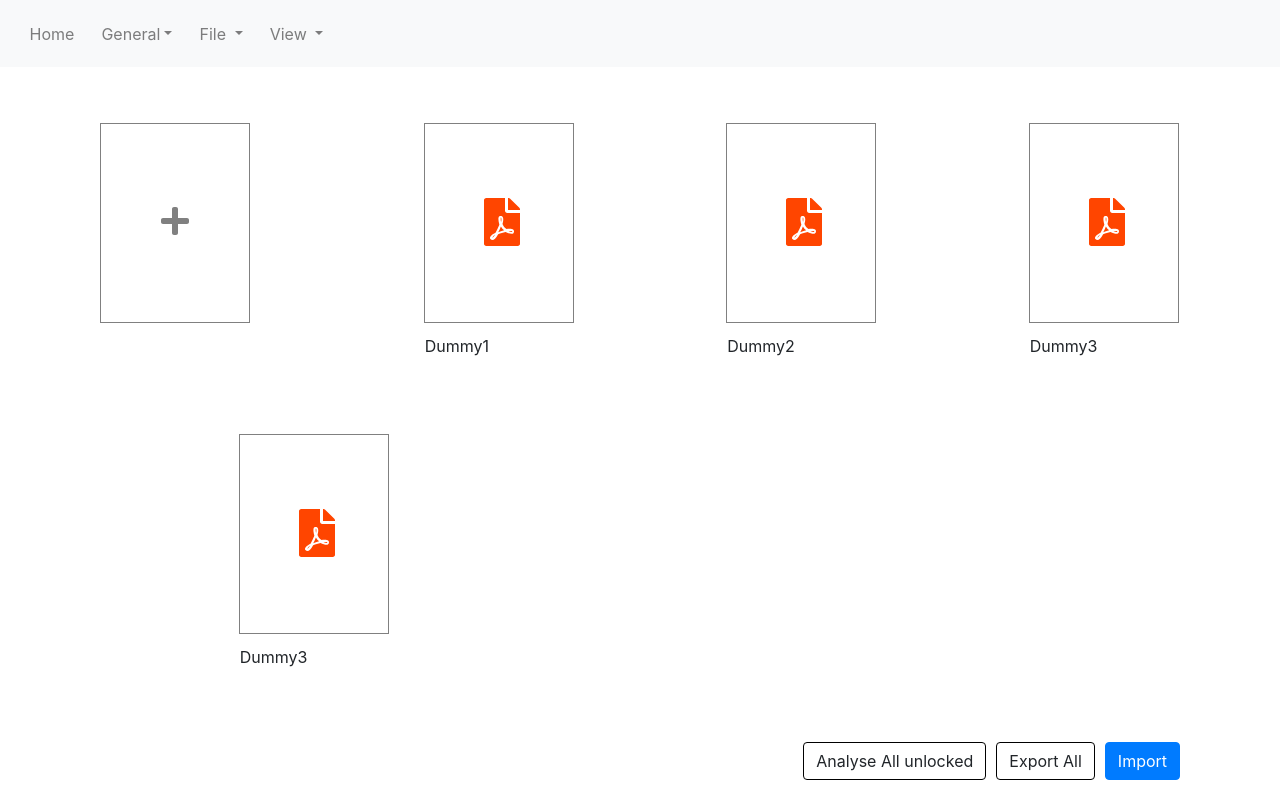
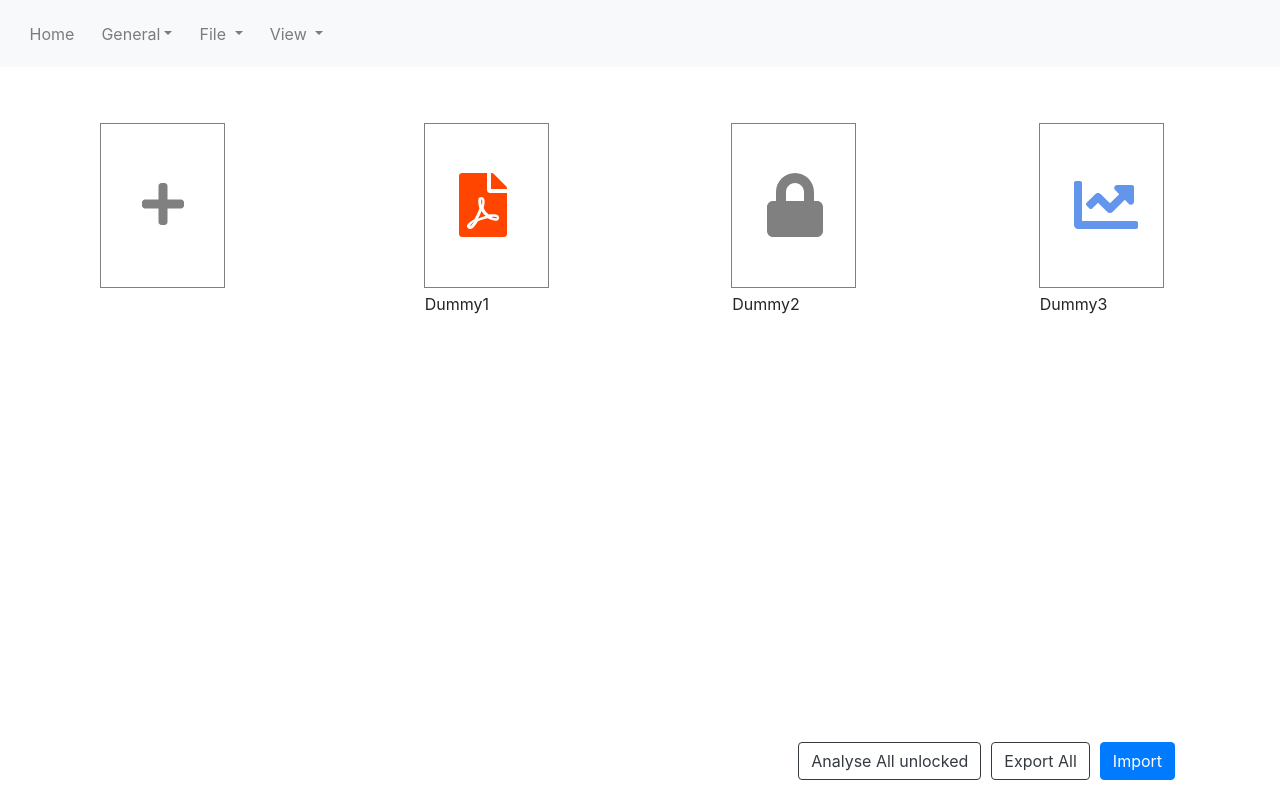
Before and after one commit to bhanu49/ECB-app, an Angular app: page / in a window 1280 px wide. Built offline with nearby package versions, Linux system fonts and the light colour scheme.

Commit message:
changed styles in selection component

```diff
--- a/src/app/footer/footer.component.html
+++ b/src/app/footer/footer.component.html
@@ -3,8 +3,8 @@
     <div class="col-md-5">
     </div>
     <div class="col-md-7 inlineBlock float-right">
-      <button type="button" class="btn main-btn">Analyse All unlocked</button>
-      <button type="button" class="btn main-btn">Export All</button>
+      <button type="button" class="btn btn-outline-dark">Analyse All unlocked</button>
+      <button type="button" class="btn btn-outline-dark">Export All</button>
       <button type="button" class="btn btn-primary">Import</button>
     </div>
   </div>
--- a/src/app/footer/footer.component.scss
+++ b/src/app/footer/footer.component.scss
@@ -14,8 +14,7 @@
     display: inline-block;
     text-align: center;
   }
-  .main-btn{
-    border: solid 1px black;
+  .btn{
     margin-right: 10px;
   }
 }
--- a/src/app/selection/selection.component.html
+++ b/src/app/selection/selection.component.html
@@ -1,55 +1,14 @@
-<!--<div class="row fileSelectWrap">
-  <ul class="fileSelectGroup col-md-12">
-    <li id="addNewFile">
-      <div class="fileIcon">
+<div class="row fileSelectWrap">
+  <div class="col-md-2">
+    <div class="tile" id="addNewFile">
+      <div class="addIcon">
         <input
           style="display: none"
           type="file" (change)="onFileChanged($event)"
           accept="application/pdf"
           #fileInput>
         <button class="btn uploadBtn" (click)="fileInput.click()">
-          <fa-icon [icon]="faPlus" size="2x" id="icon"></fa-icon>
-        </button>
-      </div>
-    </li>
-    <li *ngFor="let file of uploadFiles" class="tileWrap">
-      <div class="row">
-        <div class="col-md-6">
-          <div class="fileOperations">
-            <button class="btn btn-primary" *ngIf="file.type === 'locked'"> Unlock & Run </button>
-            <button class="btn btn-primary" *ngIf="file.type === 'new'"> Run </button>
-            <button class="btn customBtn" *ngIf="file.type === 'locked'"> Unlock</button>
-            <button class="btn btn-primary" *ngIf="file.type === 'analyzed'"> Open</button>
-            <button class="btn customBtn" *ngIf="file.type === 'analyzed'"> Re-Run</button>
-            <button class="btn btn-danger"> Remove</button>
-          </div>
-        </div>
-        <div class="col-md-6">
-          <div class="fileWrap">
-            <div id="fileIcon">
-              <fa-icon [icon]="faPdf" size="3x" class="iconPdf"></fa-icon>
-            </div>
-            <div id="fileName">
-              {{file.name | titlecase}}
-            </div>
-          </div>
-        </div>
-      </div>
-    </li>
-  </ul>
-</div>-->
-
-<div class="row fileSelectWrap">
-  <div class="col-md-2">
-    <div class="tile" id="addNewFile">
-      <div class="fileIcon">
-        <input
-          style="display: none"
-          type="file" (change)="onFileChanged($event)"
-          accept="application/pdf"
-          #fileInput>
-        <button class="btn uploadBtn" (click)="fileInput.click()">
-          <fa-icon [icon]="faPlus" size="2x" id="icon"></fa-icon>
+          <fa-icon [icon]="faPlus" size="3x" id="icon"></fa-icon>
         </button>
       </div>
     </div>
@@ -58,20 +17,20 @@
     <div class="row">
       <div class="col-md-6">
         <div class="fileOperations">
-          <button class="btn btn-primary" *ngIf="file.type === 'locked'"> Unlock & Run </button>
-          <button class="btn btn-primary" *ngIf="file.type === 'new'"> Run </button>
-          <button class="btn customBtn" *ngIf="file.type === 'locked'"> Unlock</button>
-          <button class="btn btn-primary" *ngIf="file.type === 'analyzed'"> Open</button>
-          <button class="btn customBtn" *ngIf="file.type === 'analyzed'"> Re-Run</button>
+          <button class="btn btn-primary" *ngIf="file.type === 'locked'" (click)="unlockAndRun()"> Unlock & Run </button>
+          <button class="btn btn-primary" *ngIf="file.type === 'newFile'" (click)="runAnalysis()"> Run </button>
+          <button class="btn  btn-outline-dark" *ngIf="file.type === 'locked'" (click)="unlockFile()"> Unlock</button>
+          <button class="btn btn-primary" *ngIf="file.type === 'analyzed'" (click)="openFile()"> Open</button>
+          <button class="btn  btn-outline-dark" *ngIf="file.type === 'analyzed'" (click)="reRunAnalysis()"> Re-Run</button>
           <button class="btn btn-danger remove"> Remove</button>
         </div>
       </div>
       <div class="col-md-6">
         <div class="fileWrap">
-          <div id="fileIcon">
-            <fa-icon [icon]="faPdf" size="3x" class="iconPdf"></fa-icon>
+          <div class="fileIcon">
+            <fa-icon [icon]="file.icon" size="4x" [className]="file.type"></fa-icon>
           </div>
-          <div id="fileName">
+          <div class="fileName">
             {{file.name | titlecase}}
           </div>
         </div>
--- a/src/app/selection/selection.component.scss
+++ b/src/app/selection/selection.component.scss
@@ -4,12 +4,8 @@
   .fileOperations {
     .btn {
       margin-bottom: 5px;
-      font-size: 14px;
+      font-size: 15px;
       width: 124px;
-    }
-
-    .customBtn {
-      border: solid 1px black;
     }
 
     .btn-primary {
@@ -25,25 +21,31 @@
 
   .fileWrap {
     border: solid 1px gray;
-    width: 150px;
-    height: 200px;
+    width: 125px;
+    height: 165px;
   }
 
-  #fileName {
-    margin-top: 60%;
+  .fileName {
+    margin-top: 45%;
   }
 
-  #fileIcon {
-    margin: 50% 40%;
+  .fileIcon {
+    margin: 40% 28%;
   }
 
-  .iconPdf {
+  .newFile{
     color: #FF4500;
+  }
+  .locked{
+    color: gray;
+  }
+  .analyzed{
+    color: cornflowerblue;
   }
 }
 
 .tileWrap {
-  margin-right: 25px;
+  margin-right: 30px;
 }
 
 .fileSelectWrap {
@@ -52,15 +54,14 @@
   #addNewFile {
     text-align: center;
     border: solid 1px gray;
-    width: 150px;
-    height: 200px;
+    width: 125px;
+    height: 165px;
 
-    .fileIcon {
-      margin-top: 50%;
+    .addIcon {
+      margin-top: 40%;
     }
 
     .uploadBtn {
-      //border: solid 2px lightgray;
       #icon {
         color: gray;
       }
--- a/src/app/selection/selection.component.ts
+++ b/src/app/selection/selection.component.ts
@@ -1,5 +1,5 @@
 import {Component, OnInit} from '@angular/core';
-import {faPlus, faFilePdf, faLock} from '@fortawesome/free-solid-svg-icons';
+import {faPlus, faFilePdf, faLock, faChartLine} from '@fortawesome/free-solid-svg-icons';
 import {HttpClient} from '@angular/common/http';
 
 @Component({
@@ -11,6 +11,7 @@ export class SelectionComponent implements OnInit {
   faPlus = faPlus;
   faPdf = faFilePdf;
   faLock = faLock;
+  faChart = faChartLine;
   private selectedFile: File = null;
 
   uploadFiles = [
@@ -18,7 +19,7 @@ export class SelectionComponent implements OnInit {
       icon: this.faPdf,
       name: 'dummy1',
       lastRan: '',
-      type: 'new'
+      type: 'newFile'
     },
     {
       icon: this.faLock,
@@ -27,13 +28,7 @@ export class SelectionComponent implements OnInit {
       type: 'locked'
     },
     {
-      icon: this.faLock,
-      name: 'dummy3',
-      lastRan: '',
-      type: 'analyzed'
-    },
-    {
-      icon: this.faLock,
+      icon: this.faChart,
       name: 'dummy3',
       lastRan: '',
       type: 'analyzed'
@@ -74,4 +69,25 @@ export class SelectionComponent implements OnInit {
        console.log(event); // handle event here
      });*/
   }
+
+  unlockAndRun() {
+    console.log('clicked');
+  }
+
+  runAnalysis() {
+
+  }
+
+  unlockFile() {
+
+  }
+
+  openFile() {
+
+  }
+
+
+  reRunAnalysis() {
+
+  }
 }
```
